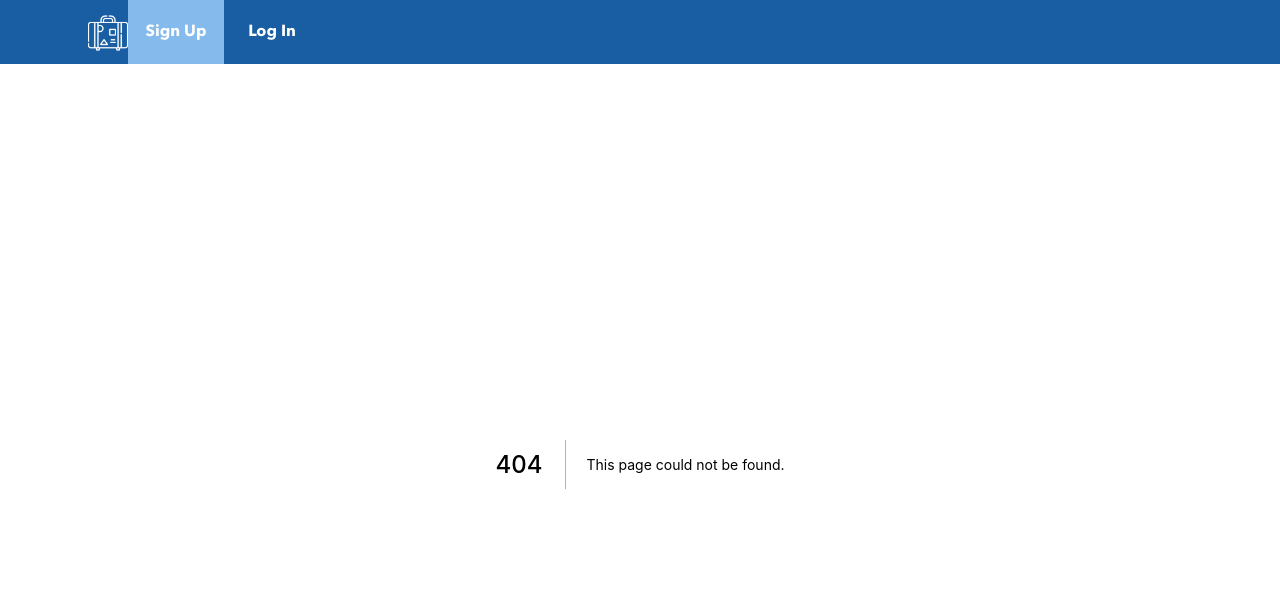
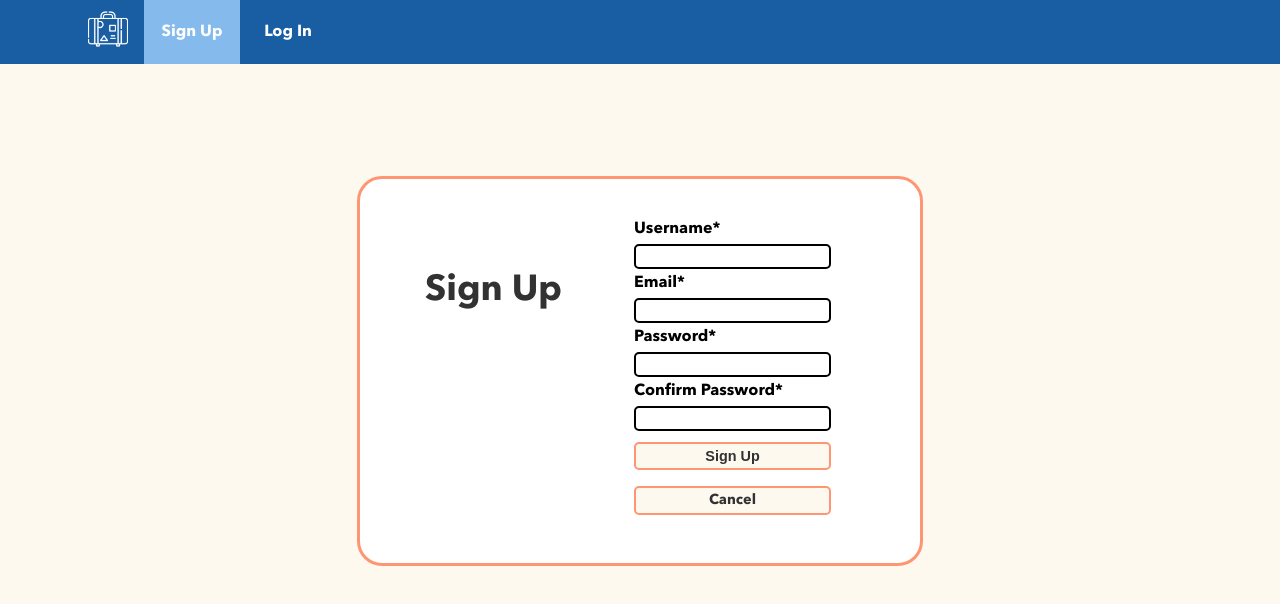
Before and after one commit to mtdecaf/trip-planner-web-app-deployment, a Next.js app in the folder client/: page /signup in a window 1280 px wide. Before the commit this address had no page. Shown: the top 604 px of the page. Built offline with nearby package versions, Linux system fonts and the light colour scheme.

Commit message:
working signup route and styling refinement

```diff
--- a/client/src/components/PageNav/PageNav.module.scss
+++ b/client/src/components/PageNav/PageNav.module.scss
@@ -17,13 +17,13 @@
     }
     &__logo{
         width: 2.5rem;
-        margin-top: 0.5rem;
+        margin: 0.5rem 1rem 0 0;
+        @include tablet{
+            margin-top: 0;
+        }
         &-wrap{
             display: flex;
             justify-content: center;
-            @include tablet{
-                margin-top: 0;
-            }
         }
     }
     &__list {
--- a/client/src/pages/index.js
+++ b/client/src/pages/index.js
@@ -1 +1 @@
-export { default } from './HomePage/HomePage';
+export { default } from './home/HomePage';
--- a/client/src/pages/signup/SignUp.jsx
+++ b/client/src/pages/signup/SignUp.jsx
@@ -1,8 +1,8 @@
 import axios from "../../middleware/axiosConfig";
 import { useState } from "react";
-import { Link } from "react-router-dom";
+import Link from "next/link";
 
-import "./SignUp.module.scss";
+import styles from "./SignUp.module.scss";
 
 const UserAuth = () => {
     // states for the form for creating a new user
@@ -68,21 +68,21 @@ const UserAuth = () => {
     };
 
     return (
-        <div className="sign-up">
-            <div className="sign-up__wrap">
-                <h1 className="sign-up__title">Sign Up</h1>
-                <form className="sign-up__form" action="userSignUp" onSubmit={handleSubmit}>
-                    <label className="sign-up__form-label" htmlFor="username">Username<span>*</span></label>
-                    <input className="sign-up__form-input" type="text" name="username" id="username" onChange={handleChange} value={ user.username } />
-                    <label className="sign-up__form-label" htmlFor="email">Email<span>*</span></label>
-                    <input className="sign-up__form-input" type="text" name="email" id="email" onChange={handleChange} value={ user.email } />
-                    <label className="sign-up__form-label" htmlFor="password">Password<span>*</span></label>
-                    <input className="sign-up__form-input" type="password" name="password" id="password" onChange={handleChange} />
-                    <label className="sign-up__form-label" htmlFor="passwordConfirmation">Confirm Password*</label>
-                    <input className="sign-up__form-input" type="password" name="passwordConfirmation" id="passwordConfirmation" onChange={handleChange} />
-                    {errorMessage && <p className="sign-up__error">{errorMessage}</p>}
-                    <input className="sign-up__form-button" type="submit" value="Sign Up" />
-                    <Link to="/" className="log-in__form-button">Cancel</Link>
+        <div className={styles["sign-up"]}>
+            <div className={styles["sign-up__wrap"]}>
+                <h1 className={styles["sign-up__title"]}>Sign Up</h1>
+                <form className={styles["sign-up__form"]} action="userSignUp" onSubmit={handleSubmit}>
+                    <label className={styles["sign-up__form-label"]} htmlFor="username">Username<span>*</span></label>
+                    <input className={styles["sign-up__form-input"]} type="text" name="username" id="username" onChange={handleChange} value={ user.username } />
+                    <label className={styles["sign-up__form-label"]} htmlFor="email">Email<span>*</span></label>
+                    <input className={styles["sign-up__form-input"]} type="text" name="email" id="email" onChange={handleChange} value={ user.email } />
+                    <label className={styles["sign-up__form-label"]} htmlFor="password">Password<span>*</span></label>
+                    <input className={styles["sign-up__form-input"]} type="password" name="password" id="password" onChange={handleChange} />
+                    <label className={styles["sign-up__form-label"]} htmlFor="passwordConfirmation">Confirm Password*</label>
+                    <input className={styles["sign-up__form-input"]} type="password" name="passwordConfirmation" id="passwordConfirmation" onChange={handleChange} />
+                    {errorMessage && <p className={styles["sign-up__error"]}>{errorMessage}</p>}
+                    <input className={styles["sign-up__form-button"]} type="submit" value="Sign Up" />
+                    <Link href="/"><a className={styles["sign-up__form-button"]}>Cancel</a></Link>
                 </form>
             </div>
         </div>
--- a/client/src/pages/signup/SignUp.module.scss
+++ b/client/src/pages/signup/SignUp.module.scss
@@ -61,6 +61,8 @@
 
         }
         &-button{
+            text-decoration: none;
+            text-align: center;
             @include button-styling;
         }
     }
--- /dev/null
+++ b/client/src/pages/signup/index.js
@@ -0,0 +1,7 @@
+import SignUp from './SignUp';
+
+const SignUpPage = () => {
+    return <SignUp />;
+};
+
+export default SignUpPage;
```
